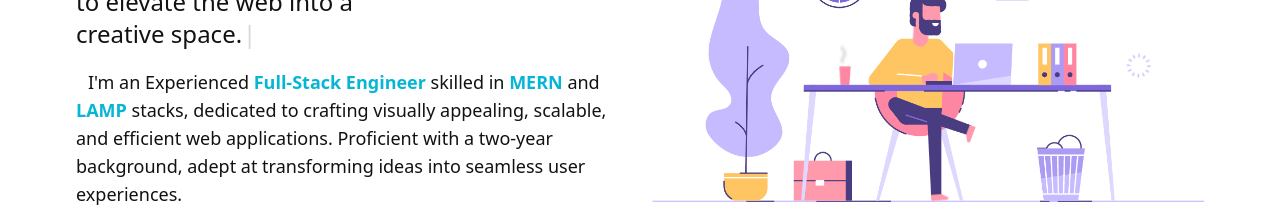
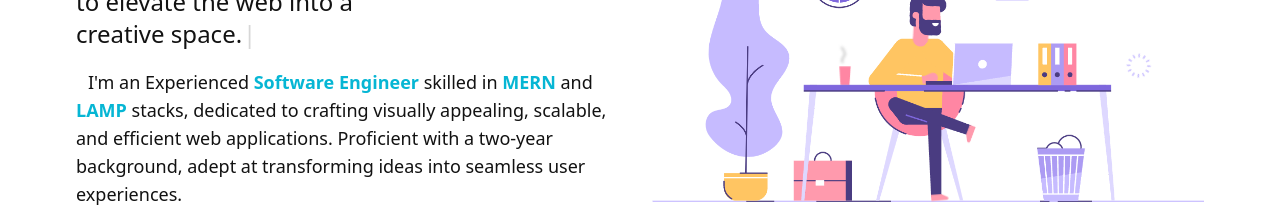
Before and after one commit to AhmadALAhmad1/portfolio, a Next.js app in the folder portfolio/: page / in a window 1280 px wide. Shown: the part 356-563 px from the top of the page. Built offline with nearby package versions, Linux system fonts and the light colour scheme.

Commit message:
style: :pencil2: fixed wording

```diff
--- a/portfolio/src/app/components/Hero.tsx
+++ b/portfolio/src/app/components/Hero.tsx
@@ -19,7 +19,7 @@ const Hero = () => {
         <section className='md:text-lg'>
           <h3 className='max-w-[55ch] indent-3'>
             I&apos;m an Experienced
-            <b className='text-cyan-500'> Full-Stack Engineer </b> skilled in
+            <b className='text-cyan-500'> Software Engineer </b> skilled in
             <b className='text-cyan-500'> MERN</b> and
             <b className='text-cyan-500'> LAMP </b> stacks, dedicated to
             crafting visually appealing, scalable, and efficient web
```
